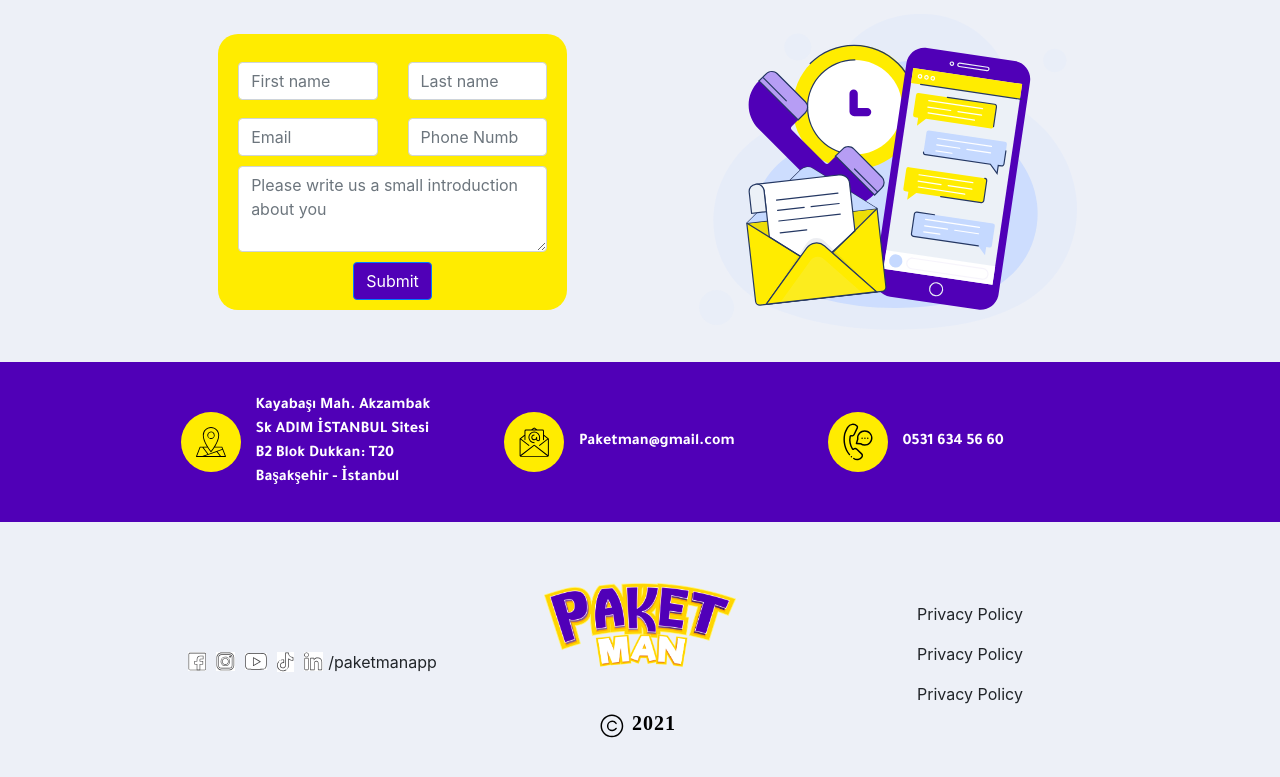
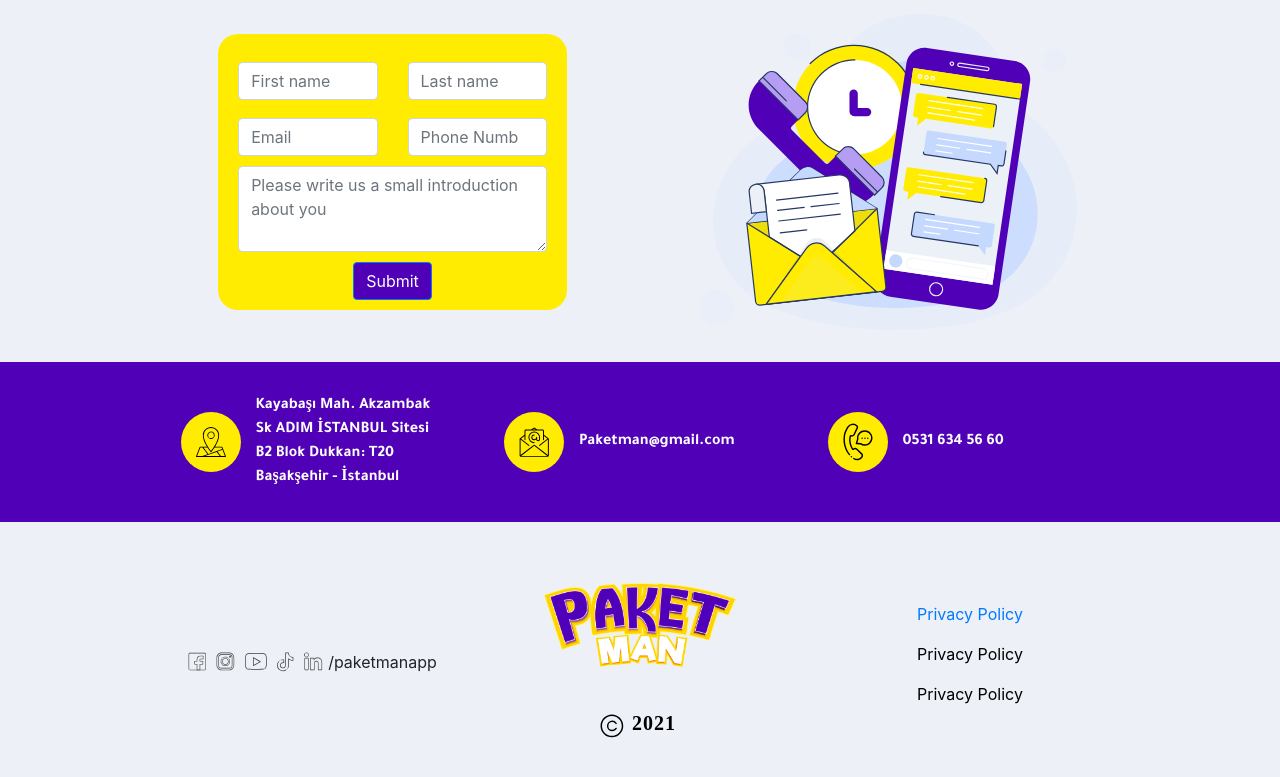
Before and after one commit to khaldoon9kh/paketManWebsite, a React (Create React App) app: page / in a window 1280 px wide. Shown: the part 2498-3275 px from the top of the page. Built offline with nearby package versions, Linux system fonts and the light colour scheme.

Commit message:
add privacy file link

```diff
--- a/src/containers/Footer/index.css
+++ b/src/containers/Footer/index.css
@@ -20,7 +20,7 @@
 .socialCol img {
   margin: 0 5px;
   stroke: #edf0f7;
-  background-color: white;
+  /* background-color: white; */
 }
 
 .socialCol p {
@@ -42,6 +42,7 @@
   justify-content: center;
   flex-direction: column;
   align-items: center;
+  color: black;
 }
 
 .paketManFooterLogo {
--- a/src/containers/Footer/index.jsx
+++ b/src/containers/Footer/index.jsx
@@ -26,7 +26,12 @@
           <Image className="tMIcon" src={TMIcon} />
         </Col>
         <Col className="policyCol">
-          <p>Privacy Policy</p>
+          <a
+            href="https://docs.google.com/file/d/1Sn1I5EARN0ef63-x_l5CouD_PXmBJm3H/edit?filetype=msword&fbclid=IwAR1bwf98hOe2_0WQWrLOl4v7xznzbUCea32HZuWP7cNFzfUNStAHj41jDfg"
+            target="_blank"
+          >
+            <p>Privacy Policy</p>
+          </a>
           <p>Privacy Policy</p>
           <p>Privacy Policy</p>
         </Col>
```
